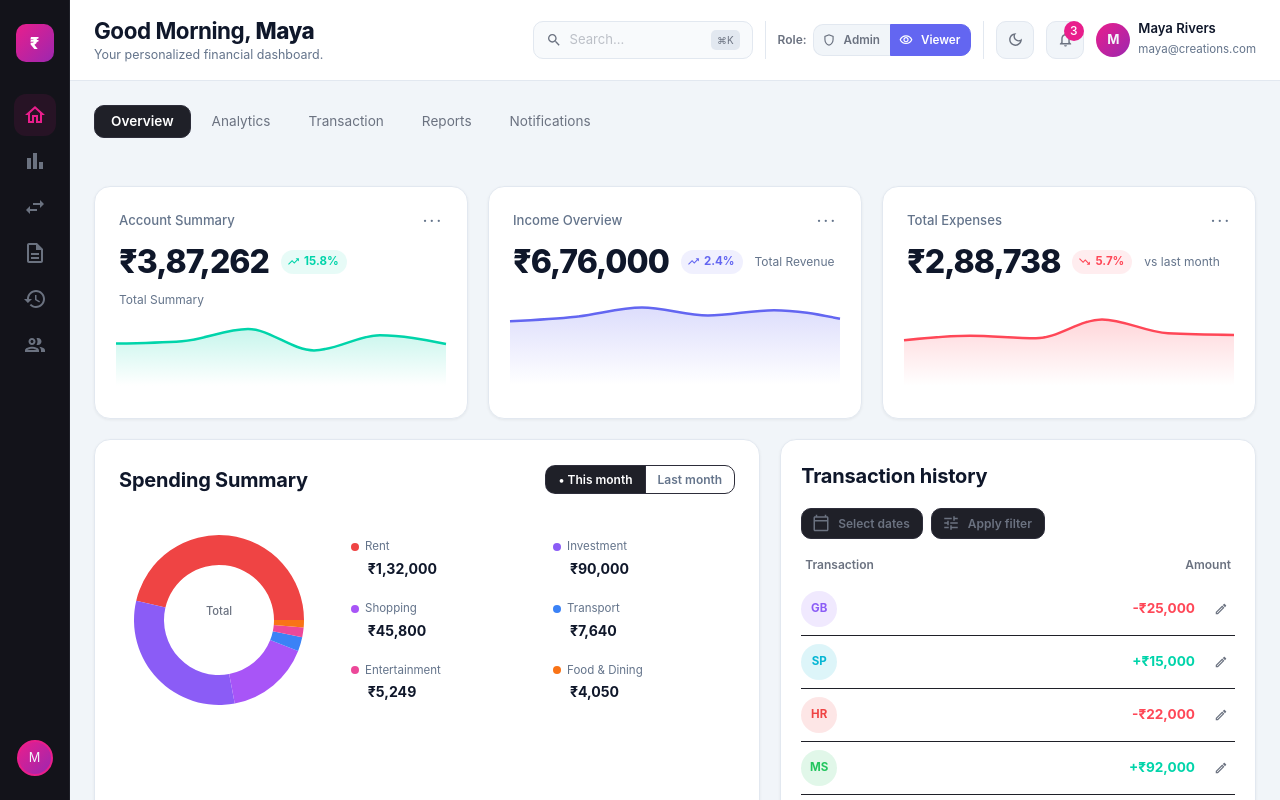
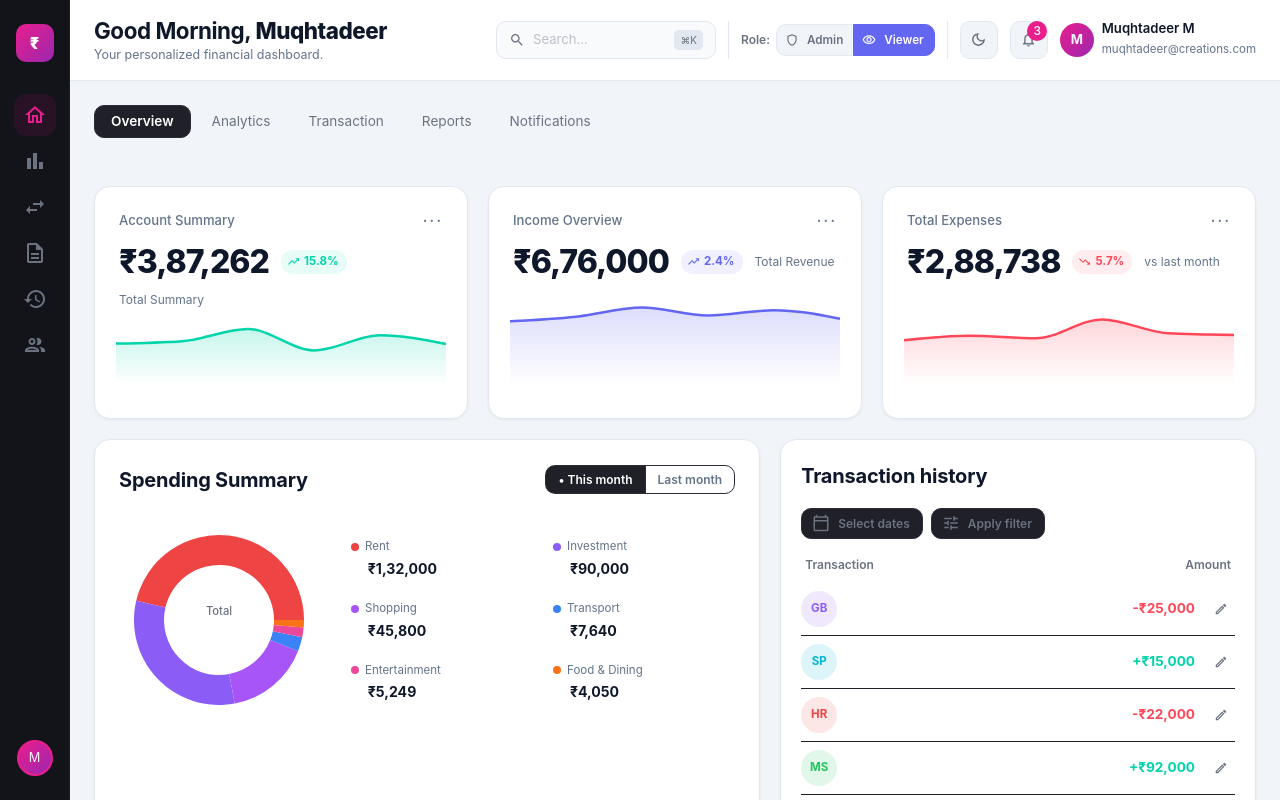
Before and after one commit to MuqhtadeerM/Finance-Dashboard, a React (Vite) app: page / in a window 1280 px wide. Built offline with nearby package versions, Linux system fonts and the light colour scheme.

Commit message:
fix: cards bars

```diff
--- a/src/components/layout/Topbar.jsx
+++ b/src/components/layout/Topbar.jsx
@@ -74,7 +74,7 @@ export default function Topbar() {
         >
           {greeting},{" "}
           <Box component="span" sx={{ fontWeight: 800 }}>
-            Maya
+            Muqhtadeer
           </Box>
         </Typography>
         <Typography
@@ -272,14 +272,14 @@ export default function Topbar() {
                 variant="body2"
                 sx={{ fontWeight: 600, lineHeight: 1.2, fontSize: "0.82rem" }}
               >
-                Maya Rivers
+                Muqhtadeer M
               </Typography>
               <Typography
                 variant="caption"
                 color="text.secondary"
                 sx={{ fontSize: "0.72rem" }}
               >
-                maya@creations.com
+                muqhtadeer@creations.com
               </Typography>
             </Box>
           )}
--- a/src/components/overview/YourCards.jsx
+++ b/src/components/overview/YourCards.jsx
@@ -14,7 +14,7 @@ const CARDS = [
   {
     id: 1,
     name: "Visa Platinum",
-    holder: "Maya Rivers",
+    holder: "Muqhtadeer M",
     number: "4532 7890 1234 5678",
     expiry: "12/29",
     network: "VISA",
@@ -26,7 +26,7 @@ const CARDS = [
   {
     id: 2,
     name: "World",
-    holder: "Maya Rivers",
+    holder: "Muqhtadeer M",
     number: "5432 9876 5432 1898",
     expiry: "09/28",
     network: "MC",
@@ -38,12 +38,36 @@ const CARDS = [
   {
     id: 3,
     name: "Visa Classic",
-    holder: "Maya Rivers",
+    holder: "Muqhtadeer M",
     number: "4321 8765 2199 6543",
     expiry: "08/26",
     network: "VISA",
     spending: 120000,
     gradient: "linear-gradient(135deg, #0a0a0a 0%, #1a1a1a 50%, #2a2a2a 100%)",
+    accent: "#6366f1",
+    label: "Expenses for this month",
+  },
+  {
+    id: 4,
+    name: "American Express",
+    holder: "Muqhtadeer M",
+    number: "4321 8765 2199 5431",
+    expiry: "08/26",
+    network: "VISA",
+    spending: 120000,
+    gradient: "linear-gradient(135deg, #0a0a0a 0%, green 50%, #2a2a2a 100%)",
+    accent: "#6366f1",
+    label: "Expenses for this month",
+  },
+  {
+    id: 5,
+    name: "Axis Bank",
+    holder: "Muqhtadeer M",
+    number: "4321 8765 2199 9000",
+    expiry: "08/26",
+    network: "VISA",
+    spending: 120000,
+    gradient: "linear-gradient(100deg, #0a0a0a 30%, white 100%, black 50%)",
     accent: "#6366f1",
     label: "Expenses for this month",
   },
```
